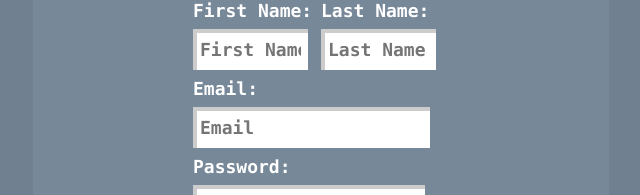
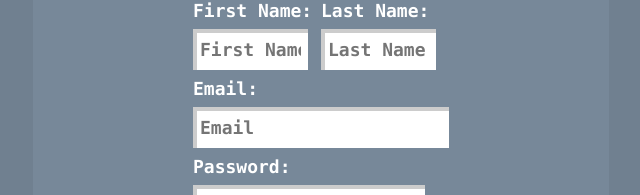
Before and after one commit to IcyPistachio/AutoLog, a React (Create React App) app in the folder AutoLogWeb/frontend/: page /register in a window 1280 px wide. Shown: the part 252-447 px from the top of the page, without its empty margins (319-959 px from the left). Built offline with nearby package versions, Linux system fonts and the light colour scheme.

Commit message:
Styling Adjustments
I can't figure out why the sign up form sucks sorry

```diff
--- a/AutoLogWeb/frontend/src/components/DefaultStyles.css
+++ b/AutoLogWeb/frontend/src/components/DefaultStyles.css
@@ -105,3 +105,9 @@
     height: 20px;
     width: 20px;
 }
+
+.validator-group {
+    display: flex;
+    width: 50%;
+    align-items: last baseline;
+}
--- a/AutoLogWeb/frontend/src/components/ForgotPassword.js
+++ b/AutoLogWeb/frontend/src/components/ForgotPassword.js
@@ -35,7 +35,7 @@ function ForgotPassword() {
 
                 <div className="vbox">
                     <label>
-                        Email
+                        Email:
                         <input
                             type="email"
                             placeholder="Email"
--- a/AutoLogWeb/frontend/src/components/Register.css
+++ b/AutoLogWeb/frontend/src/components/Register.css
@@ -1,12 +1,6 @@
 .name-group {
     display: flex;
     width: 50%;
-}
-
-.validator-group {
-    display: flex;
-    width: 50%;
-    align-items: last baseline;
 }
 
 .name-group input {
--- a/AutoLogWeb/frontend/src/components/Register.js
+++ b/AutoLogWeb/frontend/src/components/Register.js
@@ -140,7 +140,6 @@ function Register() {
                         </label>
                     </div>
 
-                    <div className="validator-group">
                     <label>
                         Email:
                         <input
@@ -150,8 +149,6 @@ function Register() {
                             onChange={(e) => setEmail(e.target.value)}
                             required />
                     </label>
-                        <div className="spacer"></div>
-                    </div>
 
                     <div className="validator-group">
                         <label>
```
Lines whose indentation alone changed are shown as unchanged.
